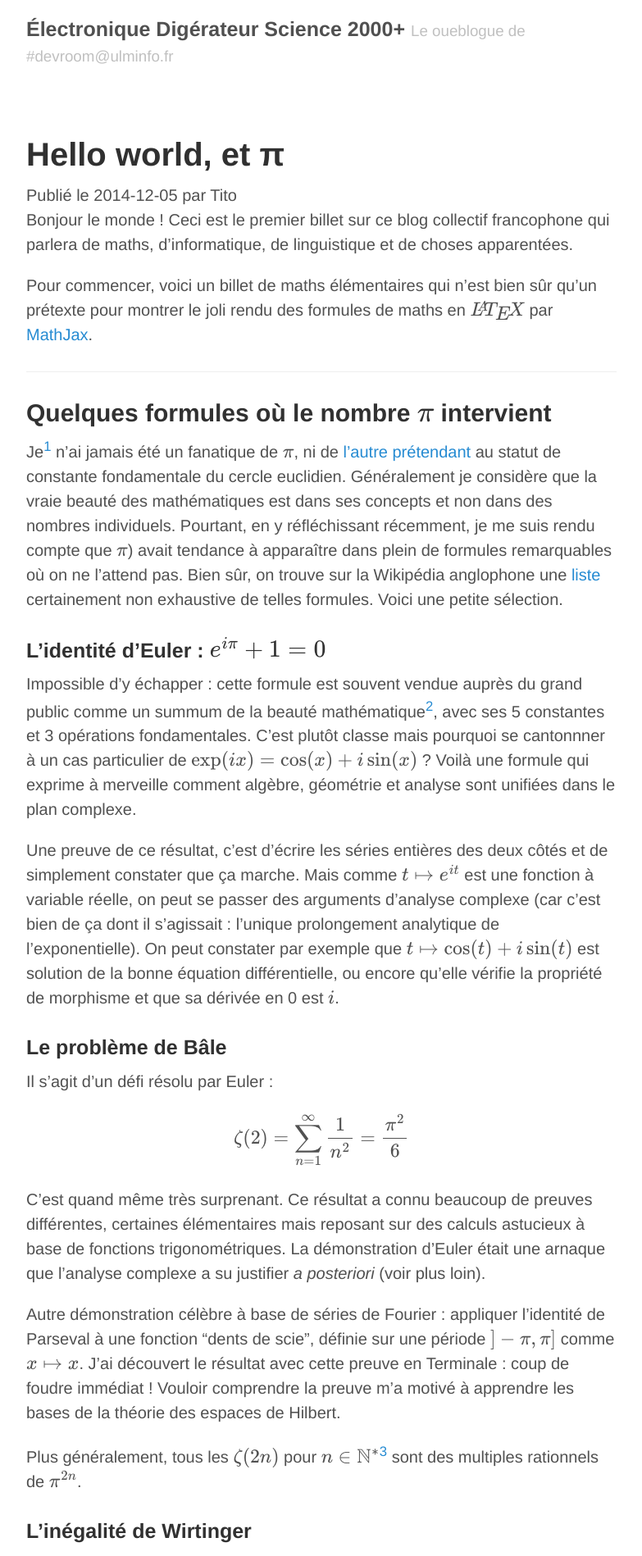
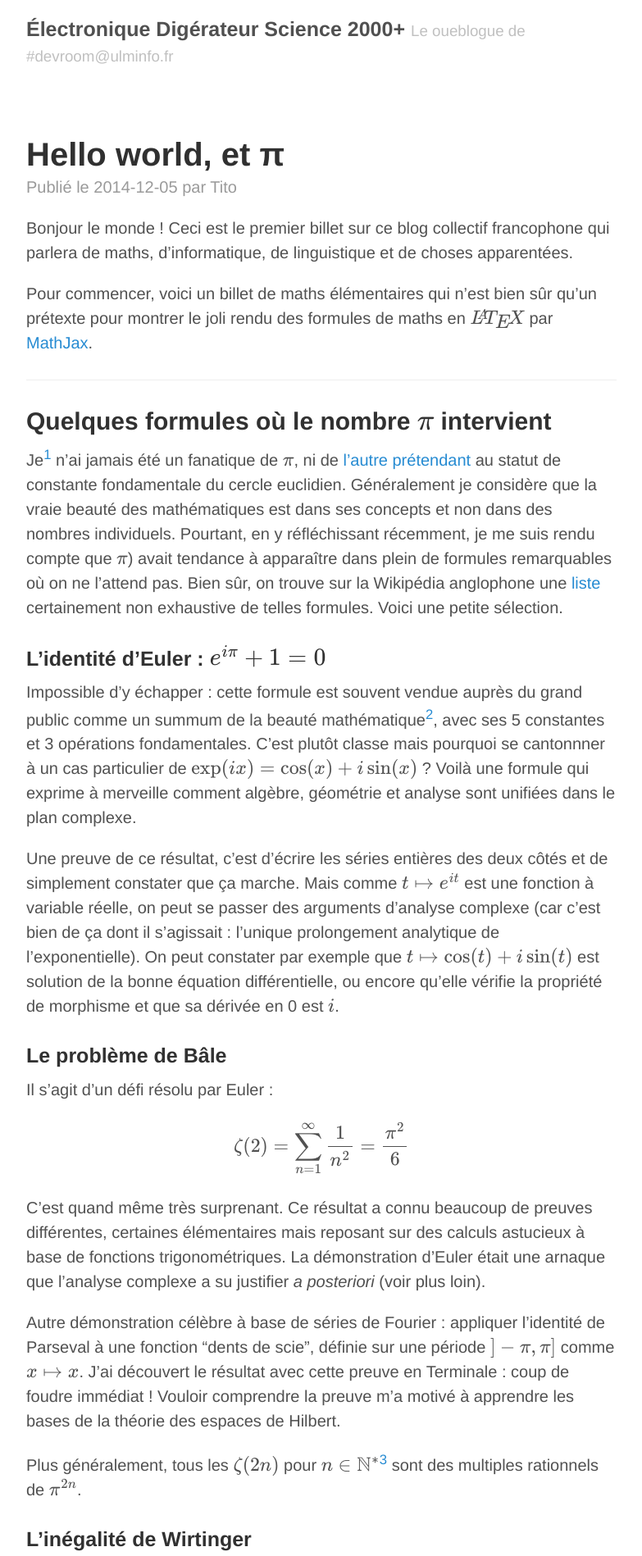
Before and after one commit to electronicdigeratorscience2000plus/electronicdigeratorscience2000plus.github.io, a Jekyll site: the page built from _posts/2014-12-05-hello-world-pi.md, in a window 1280 px wide. Shown: the top 1898 px of the page at 82% size, without its empty margins (248-1031 px from the left). Built offline with Jekyll 4.4.1, drawn with Linux system fonts in a browser that asks for light colours; formulas are drawn with MathJax 3.

Commit message:
css modif

```diff
--- a/_layouts/post.html
+++ b/_layouts/post.html
@@ -4,7 +4,7 @@ layout: default
 
 <article class="post">
   <h1 class="post-title">{{ page.title }}</h1>
-  <div>
+  <div class="post-date-author">
   Publié le
   <time datetime="{{ page.date | date_to_xmlschema }}" class="page-date">{{ page.date | date: "%Y-%m-%d" }}</time>
   par
--- a/public/css/poole.css
+++ b/public/css/poole.css
@@ -345,7 +345,7 @@ tbody tr:nth-child(odd) th {
 }
 
 /* Meta data line below post title */
-.post-date {
+.post-date-author {
   display: block;
   margin-top: -.5rem;
   margin-bottom: 1rem;
```
